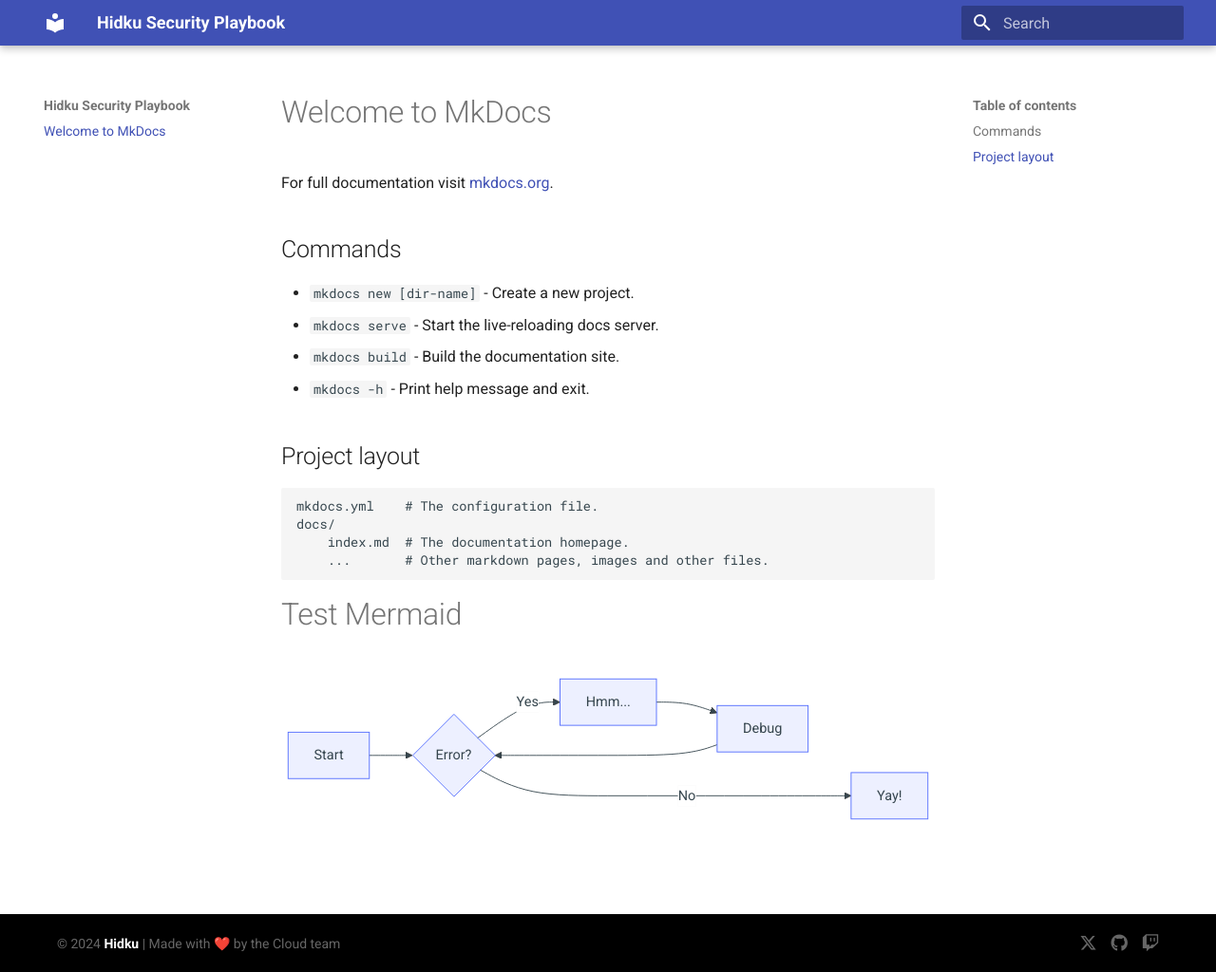
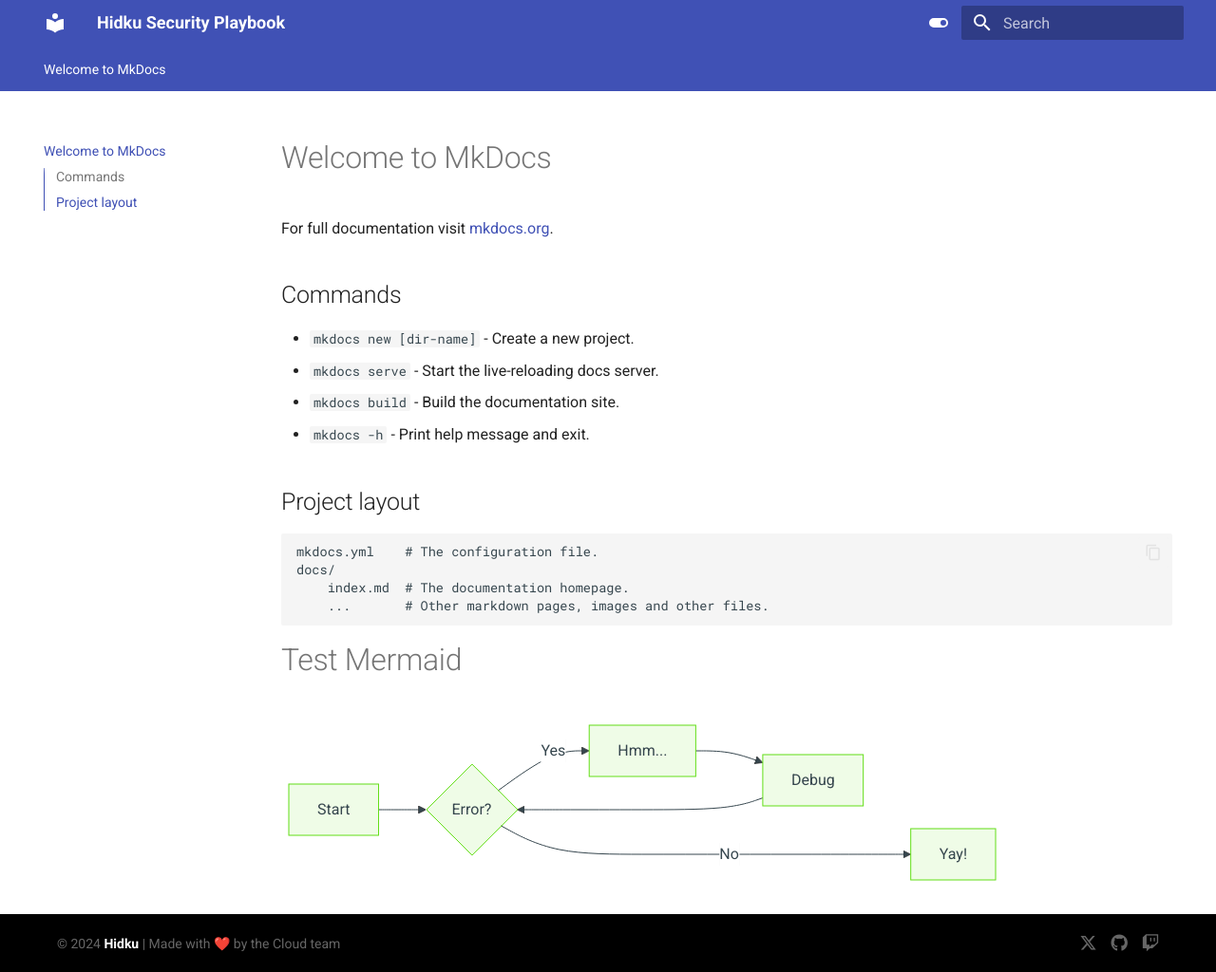
Before and after one commit to hidku/olk-hidku-cloud-playbook-app, an MkDocs documentation site: the page built from docs/index.md, in a window 1280 px wide and 1024 px high. Shown: the whole window at 95% size. Built offline with MkDocs 1.6.1 and Material for MkDocs 9.7.7, drawn with Linux system fonts in a browser that asks for light colours.

Commit message:
feat: enhance mkdocs configuration with additional theme features, language settings, and markdown extensions

```diff
--- a/mkdocs.yml
+++ b/mkdocs.yml
@@ -2,14 +2,48 @@
 theme:
   name: material
   custom_dir: docs/overrides
+  features:
+    - navigation.tabs
+    - navigation.sections
+    - toc.integrate
+    - navigation.top
+    - search.suggest
+    - search.highlight
+    - content.tabs.link
+    - content.code.annotation
+    - content.code.copy
+  language: en
+  palette:
+    - scheme: default
+      toggle:
+        icon: material/toggle-switch
+        name: Switch to dark mode
+      primary: indigo
+      accent: light green
+    - scheme: slate
+      toggle:
+        icon: material/toggle-switch-off-outline
+        name: Switch to light mode
+      primary: indigo
+      accent: red
 
 plugins:
   - search
 
 markdown_extensions:
   - pymdownx.highlight:
+      anchor_linenums: true
   - pymdownx.inlinehilite
   - pymdownx.snippets
+  - admonition
+  - pymdownx.arithmatex:
+      generic: true
+  - footnotes
+  - attr_list
+  - pymdownx.emoji:
+      emoji_index: !!python/name:materialx.emoji.twemoji
+      emoji_generator: !!python/name:materialx.emoji.to_svg
+  - pymdownx.details
   - pymdownx.superfences:
       custom_fences:
         - name: mermaid
```
